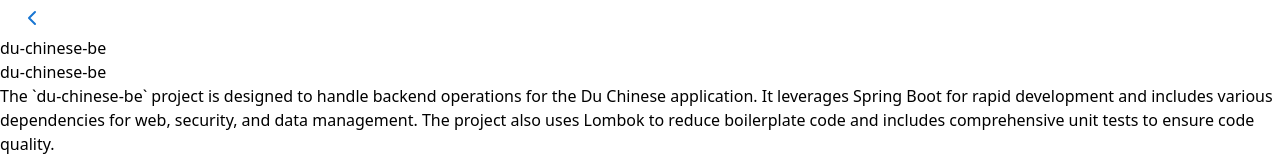
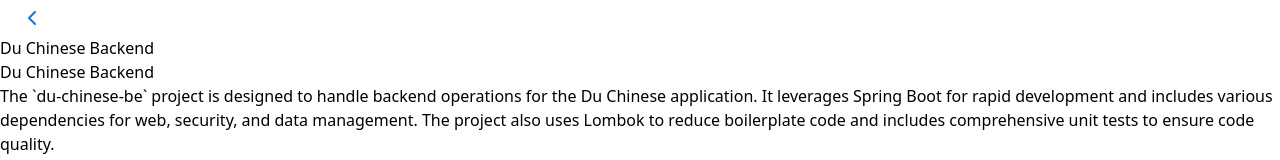
Before and after one commit to francislainy/portfolio, a React (Vite) app: page /project/1 in a window 1280 px wide. Shown: the top 160 px of the page. Built offline with nearby package versions, Linux system fonts and the light colour scheme.

Commit message:
Small fix to capitalize application name

```diff
--- a/src/data/projectsData.ts
+++ b/src/data/projectsData.ts
@@ -17,7 +17,7 @@
 const projectsData: Project[] = [
     {
         id: 1,
-        title: "du-chinese-be",
+        title: "Du Chinese Backend",
         description: "A backend service for managing users and lessons for mimicking the Du Chinese application.",
         icon: UserCheck,
         technologies: ["Java", "Spring Boot", "Spring Security", "Maven", "TDD", "JUNIT", "SQL"],
```
